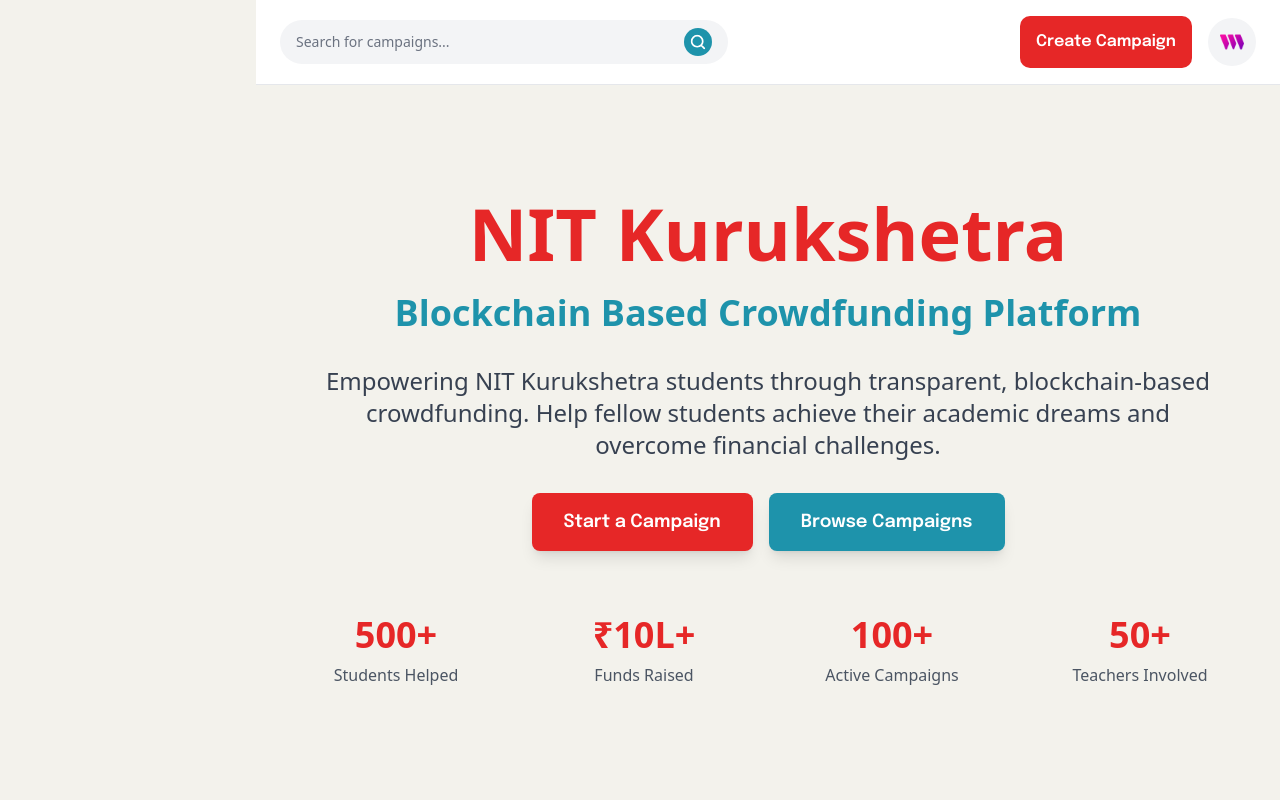
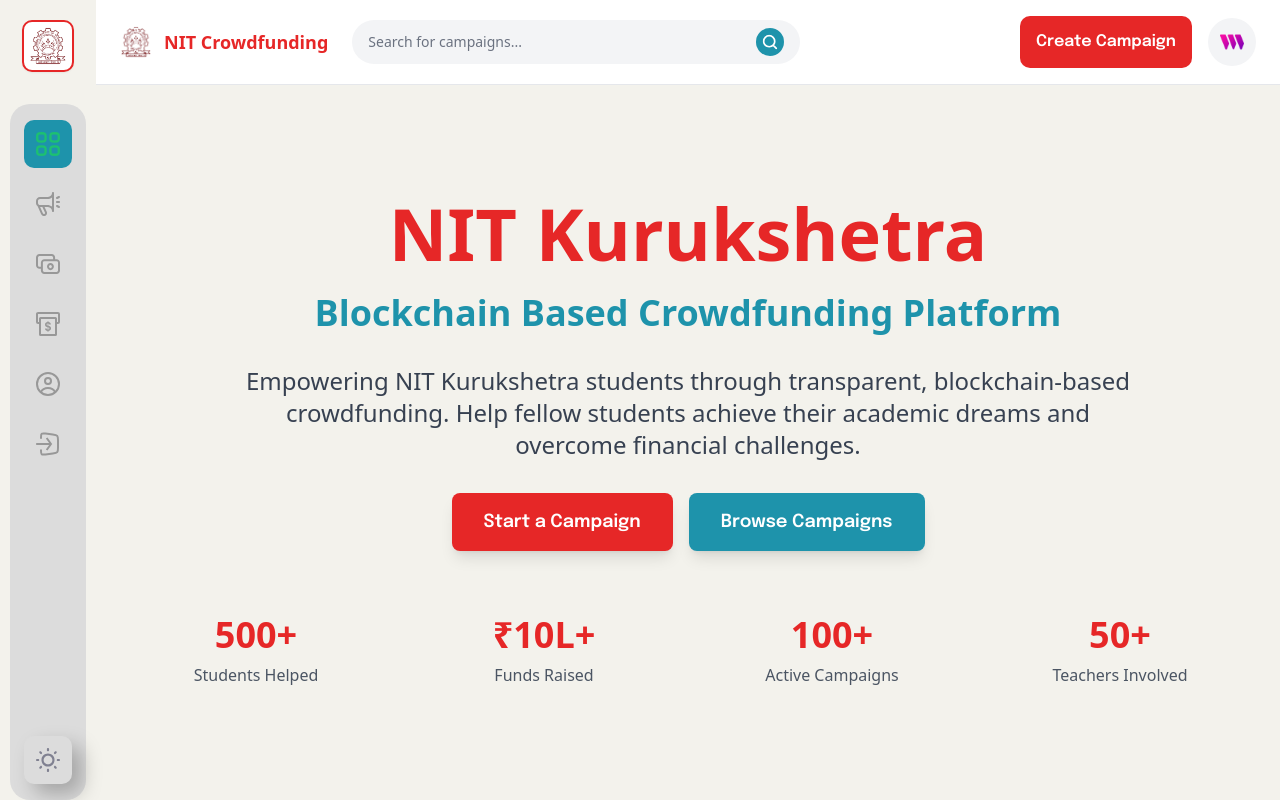
Before and after one commit to akshit3031/College-Crowdfunding-Project-2, a React (Vite) app in the folder client/: page / in a window 1280 px wide. Shown: the top 800 px of the page. Built offline with nearby package versions, Linux system fonts and the light colour scheme; what @thirdweb-dev/react would draw is missing.

Commit message:
improved responsiveness

```diff
--- a/client/src/App.jsx
+++ b/client/src/App.jsx
@@ -8,15 +8,15 @@
   return (
     <div className="relative bg-[#F3F2EC] min-h-screen">
       {/* Desktop Sidebar */}
-      <div className="hidden md:fixed md:inset-y-0 md:left-0 md:z-50 md:w-64">
+      <div className="hidden md:block md:fixed md:inset-y-0 md:left-0 md:z-50 md:w-20 lg:w-24">
         <Sidebar />
       </div>
 
       {/* Main Content */}
-      <div className="flex flex-col md:pl-64">
+      <div className="md:pl-20 lg:pl-24">
         <Navbar />
 
-        <main className="flex-1 px-4 py-4 md:px-6 md:py-6 lg:px-8 lg:py-8">
+        <main className="px-4 py-4 md:px-6 md:py-6 lg:px-8 lg:py-8">
           <div className="mx-auto max-w-7xl w-full">
             <Routes>
               <Route path="/" element={<Landing />} />
--- a/client/src/components/DisplayCampaigns.jsx
+++ b/client/src/components/DisplayCampaigns.jsx
@@ -28,24 +28,24 @@
 
         {/* Summary Statistics */}
         {totalCampaigns > 0 && (
-          <div className="grid grid-cols-3 gap-2 sm:gap-4 md:flex md:flex-wrap md:gap-4">
-            <div className="bg-white border border-gray-200 rounded-lg px-2 sm:px-3 py-2">
-              <p className="text-[8px] sm:text-[10px] text-gray-600 font-medium">TOTAL RAISED</p>
-              <p className="text-[10px] sm:text-[14px] font-semibold text-[#E62727]">{totalRaised.toFixed(3)} ETH</p>
+          <div className="flex flex-wrap gap-3 lg:gap-4">
+            <div className="bg-white border border-gray-200 rounded-lg px-3 lg:px-4 py-2 min-w-[120px]">
+              <p className="text-[10px] lg:text-[11px] text-gray-600 font-medium">TOTAL RAISED</p>
+              <p className="text-[14px] lg:text-[16px] font-semibold text-[#E62727]">{totalRaised.toFixed(3)} ETH</p>
             </div>
-            <div className="bg-white border border-gray-200 rounded-lg px-2 sm:px-3 py-2">
-              <p className="text-[8px] sm:text-[10px] text-gray-600 font-medium">TARGET AMOUNT</p>
-              <p className="text-[10px] sm:text-[14px] font-semibold text-[#1E93AB]">{totalTarget.toFixed(3)} ETH</p>
+            <div className="bg-white border border-gray-200 rounded-lg px-3 lg:px-4 py-2 min-w-[120px]">
+              <p className="text-[10px] lg:text-[11px] text-gray-600 font-medium">TARGET AMOUNT</p>
+              <p className="text-[14px] lg:text-[16px] font-semibold text-[#1E93AB]">{totalTarget.toFixed(3)} ETH</p>
             </div>
-            <div className="bg-white border border-gray-200 rounded-lg px-2 sm:px-3 py-2">
-              <p className="text-[8px] sm:text-[10px] text-gray-600 font-medium">ACTIVE CAMPAIGNS</p>
-              <p className="text-[10px] sm:text-[14px] font-semibold text-[#8b0000]">{activeCampaigns}</p>
+            <div className="bg-white border border-gray-200 rounded-lg px-3 lg:px-4 py-2 min-w-[120px]">
+              <p className="text-[10px] lg:text-[11px] text-gray-600 font-medium">ACTIVE CAMPAIGNS</p>
+              <p className="text-[14px] lg:text-[16px] font-semibold text-[#8b0000]">{activeCampaigns}</p>
             </div>
           </div>
         )}
       </div>
 
-      <div className="grid grid-cols-1 sm:grid-cols-2 md:grid-cols-2 lg:grid-cols-3 xl:grid-cols-4 gap-4 sm:gap-6 mt-[20px]">
+      <div className="grid grid-cols-1 sm:grid-cols-2 lg:grid-cols-3 xl:grid-cols-4 2xl:grid-cols-5 gap-4 lg:gap-6 mt-[20px] justify-items-center">
         {isLoading && (
           <div className="col-span-full flex justify-center">
             <img src={loader} alt="loader" className="w-[100px] h-[100px] object-contain" />
--- a/client/src/components/FundCard.jsx
+++ b/client/src/components/FundCard.jsx
@@ -17,7 +17,7 @@
   };
 
   return (
-    <div className="sm:w-[320px] w-full rounded-[15px] bg-white border-2 border-[#DCDCDC] hover:border-[#1E93AB] cursor-pointer transition-all duration-300 hover:shadow-lg" onClick={handleClick}>
+    <div className="w-full max-w-[320px] lg:max-w-[280px] xl:max-w-[300px] rounded-[15px] bg-white border-2 border-[#DCDCDC] hover:border-[#1E93AB] cursor-pointer transition-all duration-300 hover:shadow-lg" onClick={handleClick}>
       <img
         src={image || "https://via.placeholder.com/400x200/E5E7EB/6B7280?text=Campaign+Image"}
         alt="campaign"
--- a/client/src/components/Navbar.jsx
+++ b/client/src/components/Navbar.jsx
@@ -131,7 +131,13 @@
 
       {/* Desktop Header */}
       <div className="hidden md:flex items-center justify-between px-6 py-4 bg-white border-b border-gray-200">
-        {/* Search Bar - Desktop */}
+        {/* Logo and Search Bar - Desktop */}
+        <div className="flex items-center space-x-6 flex-1">
+          <Link to="/" className="flex items-center space-x-3">
+            <img src={nitLogo} alt="NIT Logo" className="w-8 h-8 object-contain" />
+            <h1 className="text-lg font-bold text-[#E62727] hidden lg:block">NIT Crowdfunding</h1>
+          </Link>
+
           <div className="flex-1 max-w-md">
             <div className="flex items-center bg-gray-100 rounded-full px-4 py-2">
               <input
@@ -142,6 +148,7 @@
               <button className="ml-2 p-1.5 bg-[#1E93AB] rounded-full hover:bg-[#176a82] transition-colors">
                 <img src={search} alt="search" className="w-4 h-4" />
               </button>
+            </div>
           </div>
         </div>
 
--- a/client/src/components/Sidebar.jsx
+++ b/client/src/components/Sidebar.jsx
@@ -19,14 +19,14 @@
   const [isActive, setIsActive] = useState('dashboard');
 
   return (
-    <div className="hidden md:flex justify-between items-center flex-col sticky top-5 h-[93vh]">
-      <Link to="/">
-        <div className="w-[52px] h-[52px] bg-white border-2 border-[#E62727] rounded-[10px] flex justify-center items-center">
+    <div className="h-full w-full flex justify-center items-start flex-col bg-[#F3F2EC] pt-5 px-2">
+      <Link to="/" className="mb-8 mx-auto">
+        <div className="w-[52px] h-[52px] bg-white border-2 border-[#E62727] rounded-[10px] flex justify-center items-center hover:border-[#1E93AB] transition-colors shadow-sm">
           <img src={nitLogo} alt="NIT Kurukshetra" className="w-[80%] h-[80%] object-contain" />
         </div>
       </Link>
 
-      <div className="flex-1 flex flex-col justify-between items-center bg-[#DCDCDC] rounded-[20px] w-[76px] py-4 mt-12">
+      <div className="flex-1 flex flex-col justify-between items-center bg-[#DCDCDC] rounded-[20px] w-[76px] py-4 mx-auto min-h-[500px]">
         <div className="flex flex-col justify-center items-center gap-3">
           {navlinks.map((link) => (
             <Icon
--- a/client/src/pages/CreateCampaign.jsx
+++ b/client/src/pages/CreateCampaign.jsx
@@ -66,8 +66,8 @@
   };
 
   return (
-    <div className="w-full max-w-2xl mx-auto">
-      <div className="bg-white flex justify-center items-start flex-col rounded-[10px] p-4 sm:p-6 w-full min-h-[calc(100vh-120px)] overflow-y-auto border-2 border-[#DCDCDC]">
+    <div className="w-full max-w-4xl mx-auto lg:max-w-3xl xl:max-w-4xl">
+      <div className="bg-white flex justify-center items-start flex-col rounded-[10px] p-4 sm:p-6 lg:p-8 w-full min-h-[calc(100vh-120px)] overflow-y-auto border-2 border-[#DCDCDC]">
         {isLoading && <Loader />}
         <div className="flex justify-center items-center p-[16px] w-full bg-[#E62727] rounded-[10px]">
           <h1 className="font-epilogue font-bold text-[18px] sm:text-[25px] text-white text-center">
@@ -91,7 +91,9 @@
               value={form.studentRoll}
               handleChange={(e) => handleFormFieldChange("studentRoll", e)}
             />
-          </div>        <FormField
+          </div>
+
+          <FormField
             labelName="Campaign Title *"
             placeholder="Write a title"
             inputType="text"
```
Lines whose indentation alone changed are shown as unchanged.
